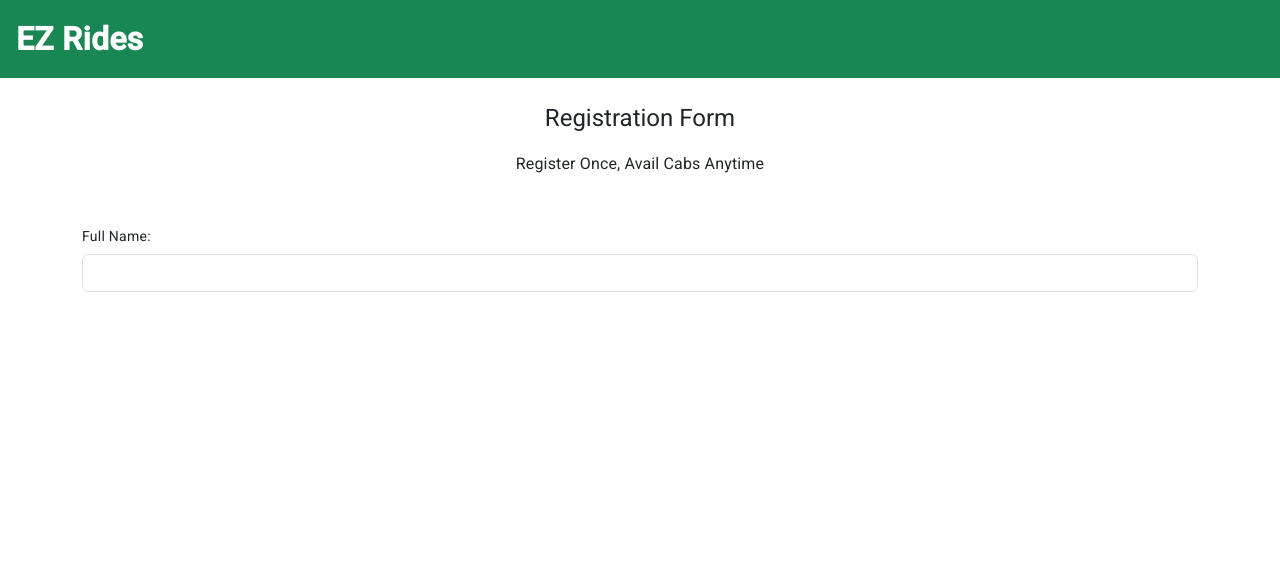
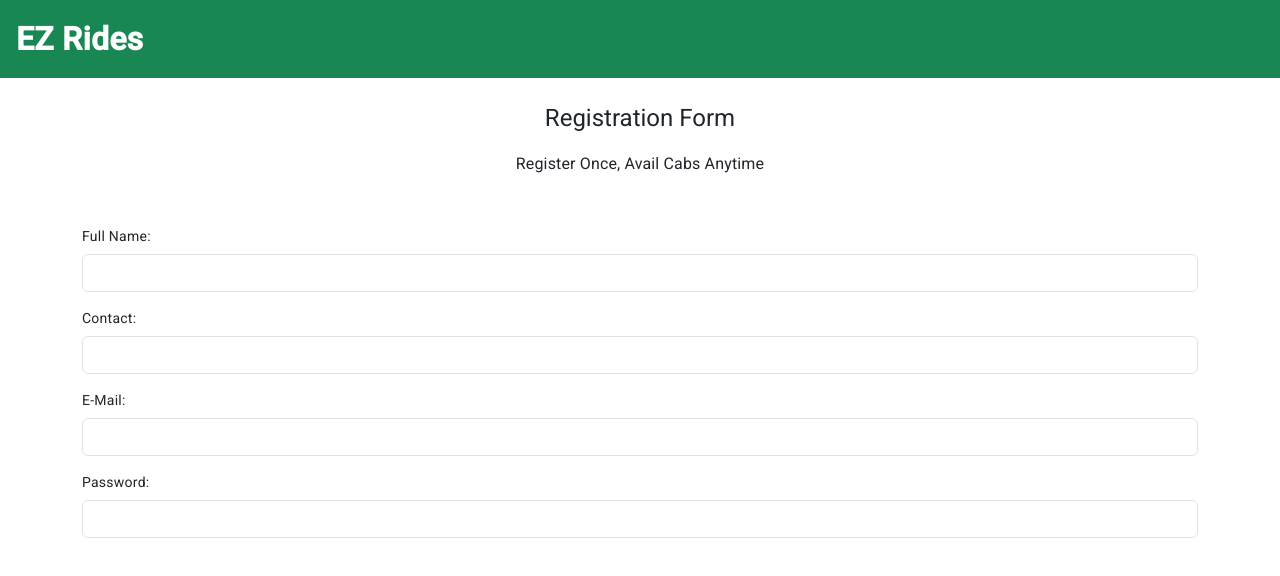
Before and after one commit to ashimaakash03/ride-booking-application, an Angular app in the folder ride-booking-application-frontend/: page / in a window 1280 px wide. Shown: the top 576 px of the page. Built offline with nearby package versions, Linux system fonts and the light colour scheme.

Commit message:
added all fields of registration form

```diff
--- a/ride-booking-application-frontend/src/app/components/registration/registration.component.html
+++ b/ride-booking-application-frontend/src/app/components/registration/registration.component.html
@@ -10,6 +10,21 @@
 				<input class="form-control" id="name-input" required type="text">
 				<div class="invalid-feedback"> Name Cannot be blank</div>
 			</div>
+			<div class="mt-lg-3 mb-lg-3">
+				<label class="form-label" for="contact-input">Contact: </label>
+				<input class="form-control" id="contact-input" required type="text">
+				<div class="invalid-feedback"> Name Cannot be blank</div>
+			</div>
+			<div class="mt-lg-3 mb-lg-3">
+				<label class="form-label" for="email-input">E-Mail: </label>
+				<input class="form-control" id="email-input" required type="email">
+				<div class="invalid-feedback"> Name Cannot be blank</div>
+			</div>
+			<div class="mt-lg-3 mb-lg-3">
+				<label class="form-label" for="password-input">Password: </label>
+				<input class="form-control" id="password-input" required type="password">
+				<div class="invalid-feedback"> Name Cannot be blank</div>
+			</div>
 		</form>
 	</div>
 </div>
```
